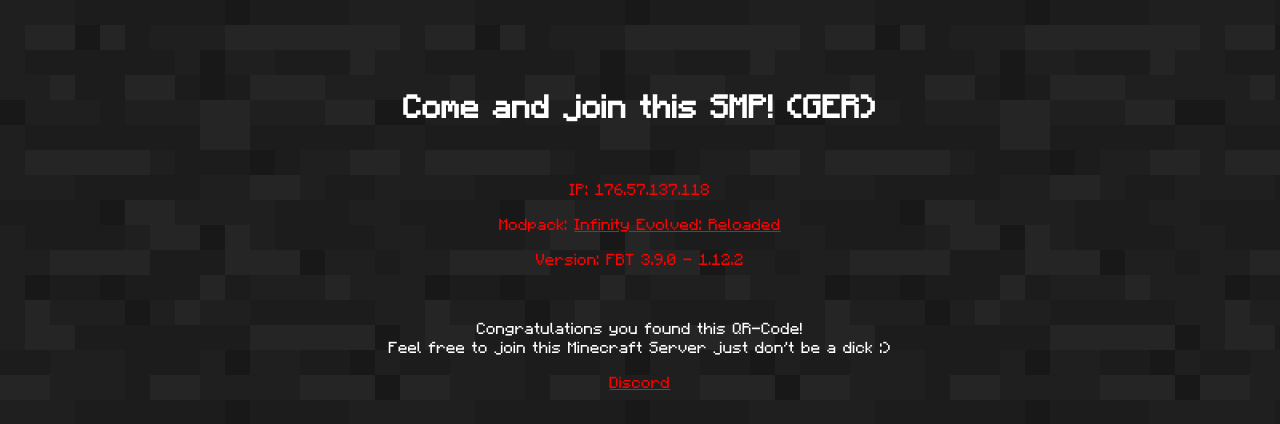
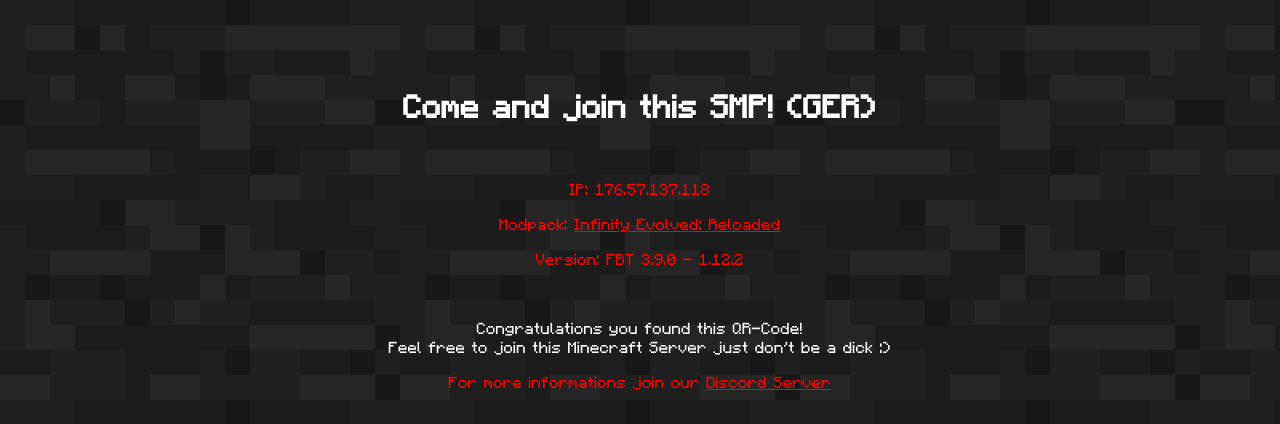
Before and after one commit to SaulGoodman3D/website, a plain HTML site: page index.html in a window 1280 px wide. Shown: the part 575-999 px from the top of the page. Drawn offline with Linux system fonts and the light colour scheme; files whose address does not match are found by name.

Commit message:
Update index.html

```diff
--- a/index.html
+++ b/index.html
@@ -15,7 +15,7 @@
       <p class="rainbow">Version: FBT 3.9.0 - 1.12.2</p>
       <div class="info">
         <p>Congratulations you found this QR-Code!<br> Feel free to join this Minecraft Server just don't be a dick :)</p>
-        <p class="rainbow"><a class="rainbow" href="https://discord.gg/yVBTdb2MWK">Discord</a></p>
+        <p class="rainbow">For more informations join our <a class="rainbow" href="https://discord.gg/yVBTdb2MWK">Discord Server</a></p>
       </div>
     </div>
   </body>
```
